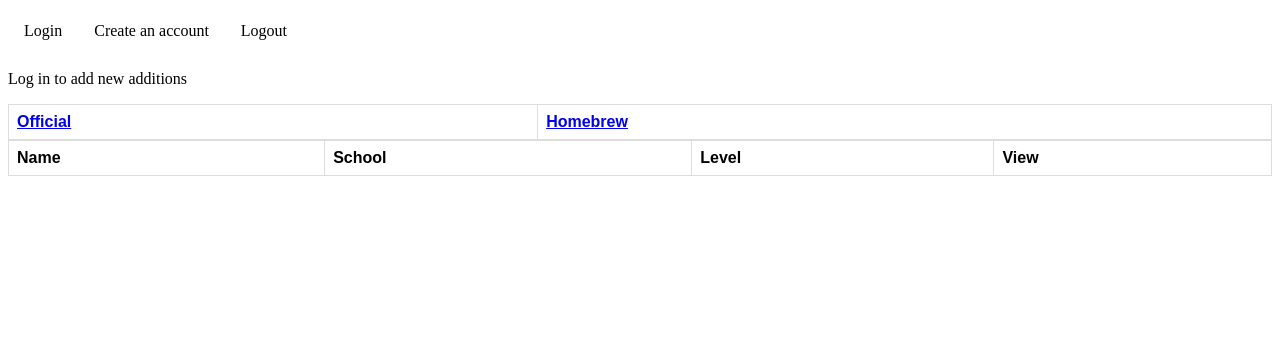
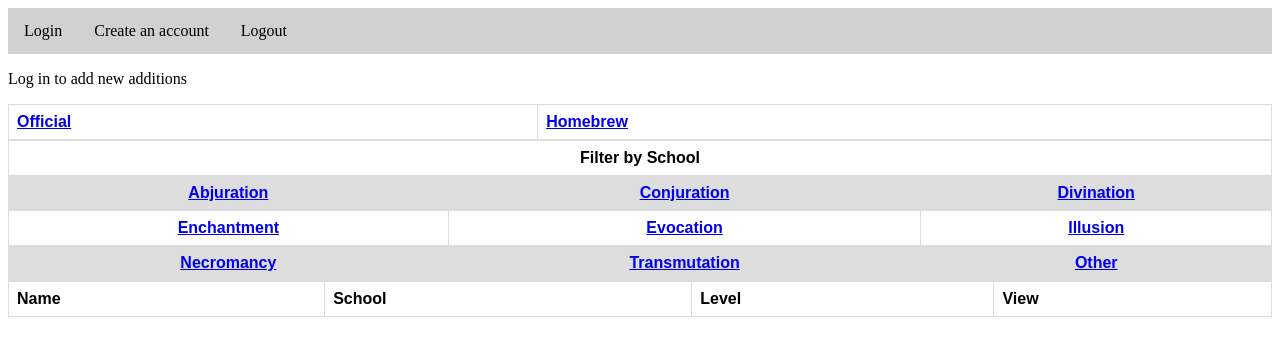
Before and after one commit to Dinnoman17441/DNDDATABASE, a Flask app: page /spells/1 in a window 1280 px wide. Shown: the top 356 px of the page. Run offline with Flask 2, Linux system fonts and the light colour scheme; data comes from the database, SQL or seed files in the repository; both versions use the stored data as it was after the commit; lists and menus that the app fills with data are empty; some libraries are stand-ins or nearby versions.

Commit message:
0.1.13 | Added school filter

```diff
--- a/main.py
+++ b/main.py
@@ -75,7 +75,14 @@ def contents():
 @app.route('/spells/<int:SourceID>')
 def spells(SourceID):
     spells = models.Spell.query.filter_by(SourceID=SourceID).all()
-    return render_template('spells.html', spells=spells)
+    SID = SourceID
+    return render_template('spells.html', spells=spells, source=SID)
+
+@app.route('/spells/<int:SourceID>/<int:SchoolID>')
+def spellssortschool(SourceID, SchoolID):
+    spells = models.Spell.query.filter_by(SourceID=SourceID, SchoolID=SchoolID).all()
+    SID = SourceID
+    return render_template('spells.html', spells=spells, source=SID)
 
 @app.route('/addspell', methods = ["GET", "POST"])
 def addspell():
--- a/static/styles.css
+++ b/static/styles.css
@@ -39,7 +39,7 @@ ul {
   margin: 0;
   padding: 0;
   overflow: hidden;
-  background-color: #rgb(209, 209, 209);
+  background-color: rgb(209, 209, 209);
 }
 
 li {
@@ -55,5 +55,9 @@ li a {
 }
 
 li a:hover {
-  background-color: rgb(209, 209, 209);
+  background-color: rgb(165, 165, 165);
 }
+
+#schoolsTable th {
+  text-align: center;
+}
--- a/templates/spells.html
+++ b/templates/spells.html
@@ -2,6 +2,28 @@
 {% block body %}
 <script src="https://www.kryogenix.org/code/browser/sorttable/sorttable.js"></script>
 
+<table id="schoolsTable">
+    <tr>
+        <th id="hideschools" colspan="3" onclick="schoolToggle()">Filter by School</th>
+    </tr>
+    <div id="schoolToggle">
+        <tr>
+            <th><a href="/spells/{{ source }}/1">Abjuration</a></th>
+            <th><a href="/spells/{{ source }}/2">Conjuration</a></th>
+            <th><a href="/spells/{{ source }}/3">Divination</a></th>
+        </tr>
+        <tr>
+            <th><a href="/spells/{{ source }}/4">Enchantment</a></th>
+            <th><a href="/spells/{{ source }}/5">Evocation</a></th>
+            <th><a href="/spells/{{ source }}/6">Illusion</a></th>
+        </tr>
+        <tr>
+            <th><a href="/spells/{{ source }}/7">Necromancy</a></th>
+            <th><a href="/spells/{{ source }}/8">Transmutation</a></th>
+            <th><a href="/spells/{{ source }}/9">Other</a></th>
+        </tr>
+    </div>
+</table>
 
 <table class="sortable" id="spellsTable">
     <thead>
@@ -13,13 +35,13 @@
         </tr>
     </thead>
     <tbody>
-        {% for item in spells %}
+        {% for spell in spells %}
             <tr class="item">
-                <th>{{ item.SpellName }}</th>
-                <th>{{ item.school.SchoolName }}</th>
-                <th>{{ item.SpellLevel }}</th>
+                <th>{{ spell.SpellName }}</th>
+                <th>{{ spell.school.SchoolName }}</th>
+                <th>{{ spell.SpellLevel }}</th>
                 <td>
-                    <form action="/viewspell/{{ item.SpellID }}" method="GET">
+                    <form action="/viewspell/{{ spell.SpellID }}" method="GET">
                         <input type="submit" value="View">
                     </form>
                 </td>
@@ -28,4 +50,15 @@
     </tbody>
 </table>
 
+<script type="text/javascript">
+    function schoolToggle() {
+        var x = document.getElementById("schoolToggle");
+        if (x.style.display === "none") {
+            x.style.display = "block";
+        } else {
+            x.style.display = "none";
+        }
+    }
+</script>
+
 {% endblock %}
```
Also changed, not shown: dnd.db.
